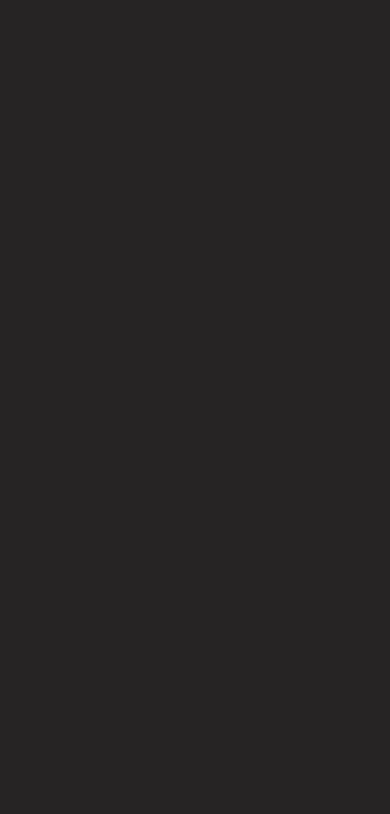
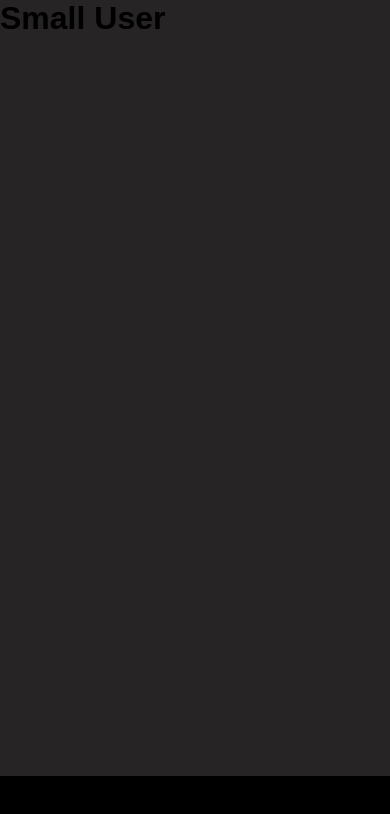
Before and after one commit to PI-2024-ABMV/PI-ABMV-Frontend, a Vue app: page /user in a window 390 px wide. Before the commit this address had no page. Shown: the top 814 px of the page. Built offline with nearby package versions, Linux system fonts and the light colour scheme; some icons are missing; a web font is replaced by a local one.

Commit message:
CHORE: Criação pagina user mobile

```diff
--- /dev/null
+++ b/src/components/template/small/SmallUser.vue
@@ -0,0 +1,6 @@
+<script></script>
+<template>
+  <div>
+    <h1>Small User</h1>
+  </div>
+</template>
--- a/src/router/index.js
+++ b/src/router/index.js
@@ -27,6 +27,11 @@ const router = createRouter({
           name: 'filme',
           component: () => import('../views/FilmeView.vue')
         },
+        {
+          path: '/user',
+          name: 'user',
+          component: () => import('../views/UserView.vue')
+        },
       ]
     },
     {
--- /dev/null
+++ b/src/views/UserView.vue
@@ -0,0 +1,14 @@
+<script setup>
+
+import SmallUser from '@/components/template/small/SmallUser.vue';
+import LargeUser from '@/components/template/large/LargeUser.vue';
+import {UseMonitor} from '../composables/screen.js';
+const { breakpoint } = UseMonitor();
+</script>
+
+<template>
+
+<SmallUser v-if="breakpoint =='sm'"/>
+<LargeUser v-else/>
+
+</template>
```
